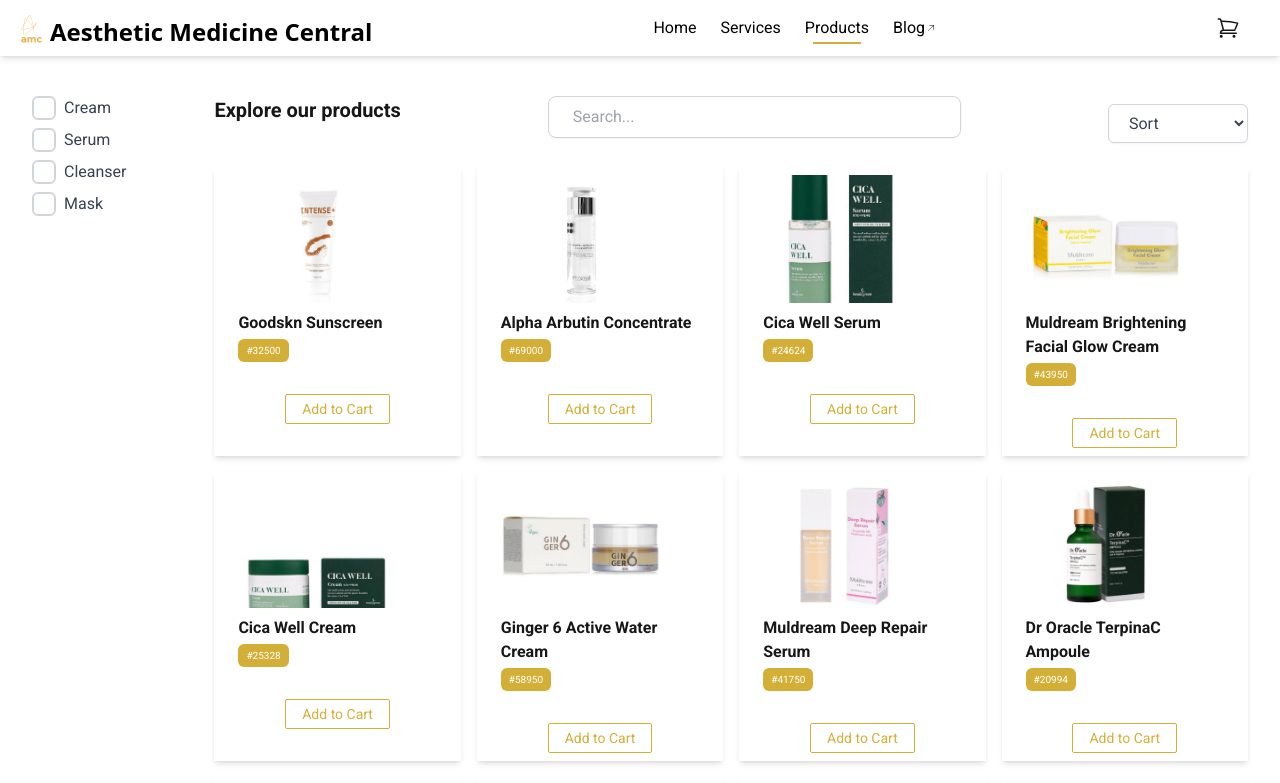
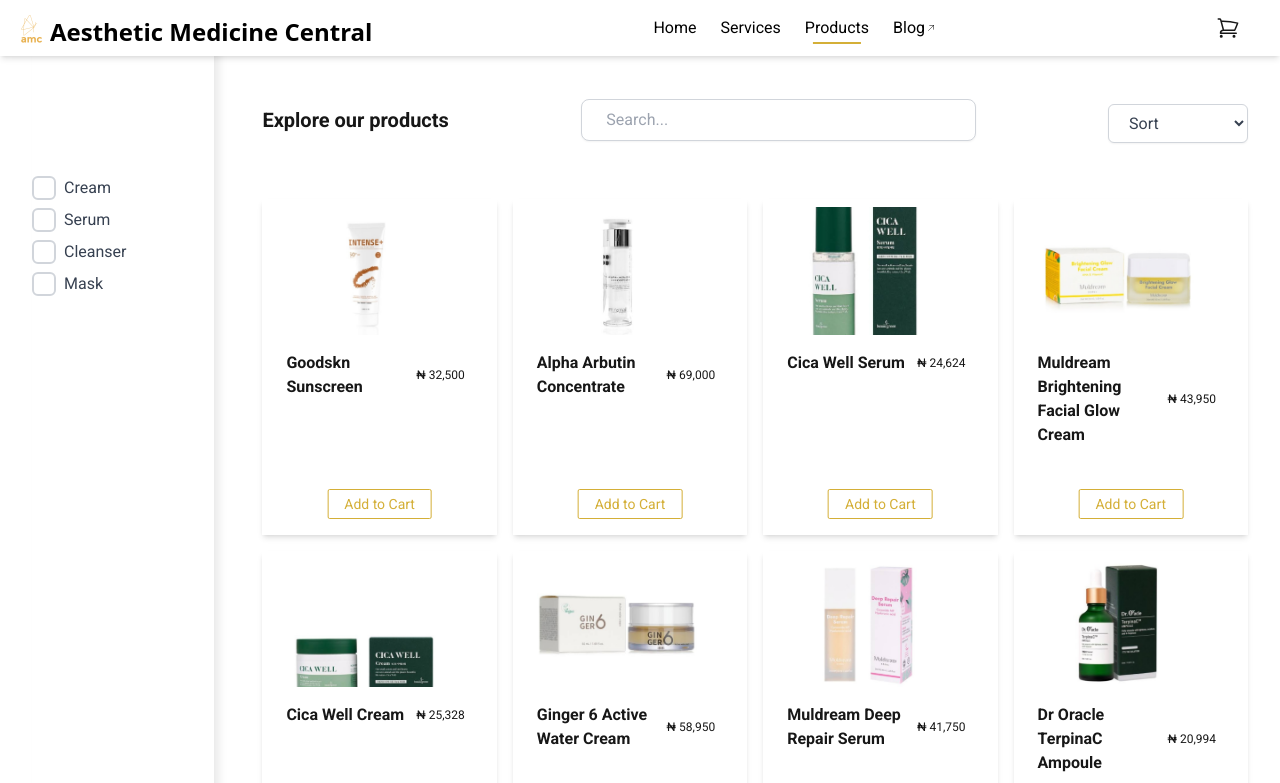
Before and after one commit to Tola-byte/aesthetic-medical-central, a Next.js app: page /products in a window 1280 px wide. Shown: the top 783 px of the page. Built offline with nearby package versions, Linux system fonts and the light colour scheme.

Commit message:
added currency formatting

```diff
--- a/src/app/(pages)/cart/page.jsx
+++ b/src/app/(pages)/cart/page.jsx
@@ -50,7 +50,7 @@
             <div>
               <h2 className="font-semibold">{product.name}</h2>
               <p className="text-white bg-[#D4AF37] text-[10px] w-fit px-2 py-1 rounded-md mt-1 mb-8">
-                #{product.price}
+                &#8358; {new Intl.NumberFormat('en-US').format(product.price)}
               </p>
             </div>
             <div className="w-full flex justify-between">
@@ -65,7 +65,7 @@
                     viewBox="0 0 24 24"
                     strokeWidth={1.5}
                     stroke="white"
-                    className="size-6"
+                    className="size-5"
                   >
                     <path
                       strokeLinecap="round"
@@ -85,7 +85,7 @@
                     viewBox="0 0 24 24"
                     strokeWidth={1.5}
                     stroke="currentColor"
-                    className="size-6"
+                    className="size-5"
                   >
                     <path
                       strokeLinecap="round"
@@ -101,16 +101,21 @@
                 </p>
               </button>
               <p className="px-2 py-1 bg-[#D4AF37] rounded-md text-white">
-                {calculateProductPrice(product)}
+                &#8358;{' '}
+                {new Intl.NumberFormat('en-US').format(
+                  calculateProductPrice(product),
+                )}
               </p>
             </div>
           </div>
         </div>
       ))}
 
-      <div className="w-full flex justify-end gap-[2px] mt-4">
+      <div className="w-full flex justify-end items-center gap-[6px] mt-4">
         <p>Total: </p>
-        <p className="text-center">{totalPrice}</p>
+        <p className="text-white bg-[#D4AF37] w-fit px-2 py-1 rounded-md">
+          &#8358; {new Intl.NumberFormat('en-US').format(totalPrice)}
+        </p>
       </div>
     </div>
   );
--- a/src/app/(pages)/products/page.jsx
+++ b/src/app/(pages)/products/page.jsx
@@ -15,10 +15,8 @@
   const addedProducts = useSelector((store) => store.productSlice.products);
 
   const addToCart = (product) => {
+    product.count = 1;
     console.log(product);
-    // if (addedProducts.includes(product)) {
-    //   console.log('Product already in the cart');
-    // }
     dispatch(addProduct(product));
     setRunEffect((runEffect) => !runEffect);
   };
@@ -28,19 +26,19 @@
     setRunEffect((runEffect) => !runEffect);
   };
 
-  // useEffect(() => {
-  //   console.log('addedProducts: ', addedProducts);
-  // }, [runEffect]);
-
   return (
-    <div className="pt-24 flex px-8">
-      <div className="w-[15%]">
+    <div className="flex px-8">
+      <div
+        className="w-[15%] pt-44"
+        style={{ boxShadow: '6px 0 10px -2px rgba(0, 0, 0, 0.1)' }}
+      >
         <Checkboxes products={products} setProducts={setProducts} />
       </div>
 
-      <div className="flex-1">
-        <div className="w-full flex justify-between">
+      <div className="flex-1 pt-24 pl-12">
+        <div className="w-full flex justify-between items-center mb-8">
           <h1 className="text-xl font-semibold">Explore our products</h1>
+
           <Search products={products} setProducts={setProducts} />
           <Sort setProducts={setProducts} products={products} />
         </div>
@@ -48,7 +46,7 @@
         <div className="flex-1 py-6 pb-12 flex flex-wrap gap-4">
           {products?.map((product) => (
             <div
-              className="w-[22%] p-2 px-6 shadow-md hover:shadow-xl hover:scale-110 transition-all flex-grow"
+              className="w-[20%] p-2 px-6 shadow-md hover:shadow-xl hover:scale-110 transition-all flex-grow relative"
               key={product.name}
             >
               <Image
@@ -56,14 +54,22 @@
                 alt={`${product.name} image`}
                 className="w-40 h-32 object-cover"
               />
-              <div className=" pt-2">
-                <h2 className="font-semibold">{product.name}</h2>
-                <p className="text-white bg-[#D4AF37] text-[10px] w-fit px-2 py-1 rounded-md mt-1 mb-8">
-                  #{product.price}
-                </p>
-                <button className="block w-fit px-4 mx-auto text-center text-sm border border-[#D4AF37] text-[#D4AF37] hover:bg-yellow-50  py-1 rounded-sm">
+              <div className="pt-4">
+                <div className="flex justify-between items-center mb-20">
+                  <h2 className="font-semibold">{product.name}</h2>
+
+                  <p className="text-[12px] px-2 rounded-md whitespace-nowrap">
+                    &#8358;{' '}
+                    {new Intl.NumberFormat('en-US').format(product.price)}
+                  </p>
+                </div>
+
+                <button className="absolute bottom-4 left-1/2 -translate-x-1/2 block min-w-fit px-4 mx-auto text-center text-sm border border-[#D4AF37] text-[#D4AF37] hover:bg-yellow-50  py-1 rounded-sm">
                   {addedProducts.includes(product) ? (
-                    <p onClick={() => removeFromCart(product)}>
+                    <p
+                      className="w-32 text-center"
+                      onClick={() => removeFromCart(product)}
+                    >
                       Remove from Cart
                     </p>
                   ) : (
--- a/src/app/features/Provider.jsx
+++ b/src/app/features/Provider.jsx
@@ -1,5 +1,4 @@
 'use client';
-// import store from './store';
 import { Provider } from 'react-redux';
 import { PersistGate } from 'redux-persist/integration/react';
 import { store, persistor } from './store';
--- a/src/app/features/persist.jsx
+++ /dev/null
@@ -1,12 +0,0 @@
-import { persistReducer } from 'redux-persist';
-import storage from 'redux-persist/lib/storage';
-// import { combineReducers } from '@reduxjs/toolkit';
-
-// const reducers = combineReducers({});
-
-const persistConfig = {
-  key: 'root',
-  storage,
-};
-
-export default persistConfig;
--- a/src/app/features/productSlice.jsx
+++ b/src/app/features/productSlice.jsx
@@ -9,28 +9,24 @@
   initialState,
   reducers: {
     addProduct: (state, action) => {
-      // Add a new product to the store
-      const addedProduct = action.payload;
-      addedProduct.count = 1;
-      state.products.push(addedProduct);
+      state.products.push(action.payload);
     },
     removeProduct: (state, action) => {
-      // Remove a product by ID
       state.products = state.products.filter(
         (product) => product.name !== action.payload.name,
       );
     },
     increaseCount: (state, action) => {
-      const product = action.payload;
-      const cartItem = state.products.find((p) => p.name === product.name);
+      const cartItem = state.products.find(
+        (p) => p.name === action.payload.name,
+      );
       if (cartItem) {
         cartItem.count += 1;
       }
     },
     decreaseCount: (state, action) => {
-      const product = action.payload;
       const cartItem = state.products.find(
-        (item) => item.name === product.name,
+        (item) => item.name === action.payload.name,
       );
       if (cartItem && cartItem.count > 1) {
         cartItem.count -= 1;
--- a/src/app/features/store.jsx
+++ b/src/app/features/store.jsx
@@ -1,44 +1,16 @@
-// import { configureStore } from '@reduxjs/toolkit';
-// import rootReducer from './productSlice';
-// import { persistReducer, persistStore } from 'redux-persist';
-// import persistConfig from './persist';
-// import storage from 'redux-persist/lib/storage';
-
-// const persistedReducer = persistReducer(persistConfig, rootReducer);
-
-// const store = configureStore({
-//   reducer: persistedReducer,
-// });
-
-// export default store;
-
-// // const persistConfig = {
-// //   key: 'root',
-// //   storage,
-// // };
-
-// // const persistedReducer = persistReducer(persistConfig, rootReducer);
-
-// // export default () => {
-// //   let store = configureStore(persistedReducer);
-// //   let persistor = persistStore(store);
-// //   return { store, persistor };
-// // };
-
 import { configureStore } from '@reduxjs/toolkit';
 import { persistStore, persistReducer } from 'redux-persist';
-import storage from 'redux-persist/lib/storage'; // defaults to localStorage for web
+import storage from 'redux-persist/lib/storage';
 import { combineReducers } from 'redux';
-import productSlice from './productSlice'; // Replace with your actual slice(s)
+import productSlice from './productSlice';
 
 const persistConfig = {
-  key: 'root', // Key for localStorage
-  storage, // Define the storage engine
+  key: 'root',
+  storage,
 };
 
 const rootReducer = combineReducers({
   productSlice,
-  // Add other slices here
 });
 
 const persistedReducer = persistReducer(persistConfig, rootReducer);
@@ -47,7 +19,7 @@
   reducer: persistedReducer,
   middleware: (getDefaultMiddleware) =>
     getDefaultMiddleware({
-      serializableCheck: false, // Redux Persist requires this to ignore non-serializable actions
+      serializableCheck: false,
     }),
 });
 
```
